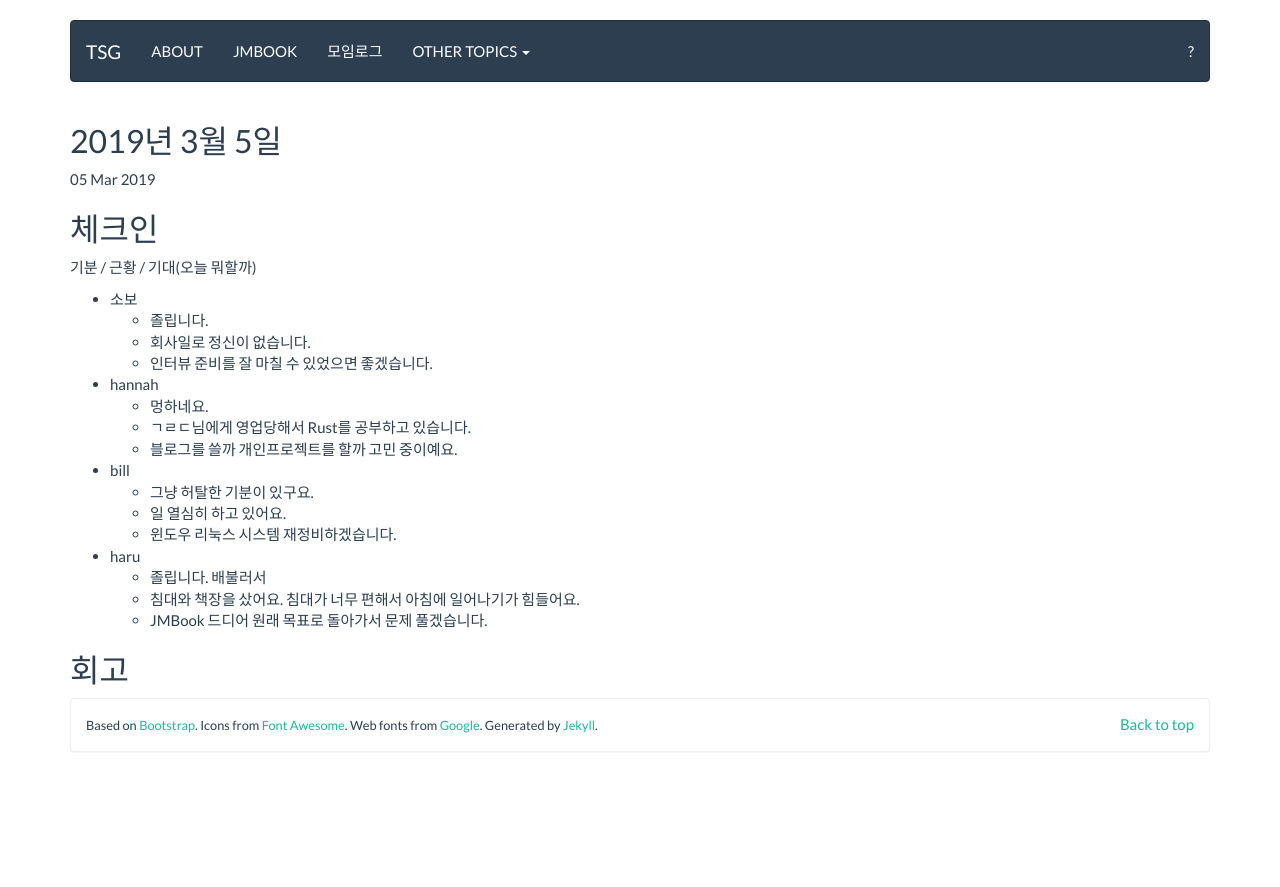
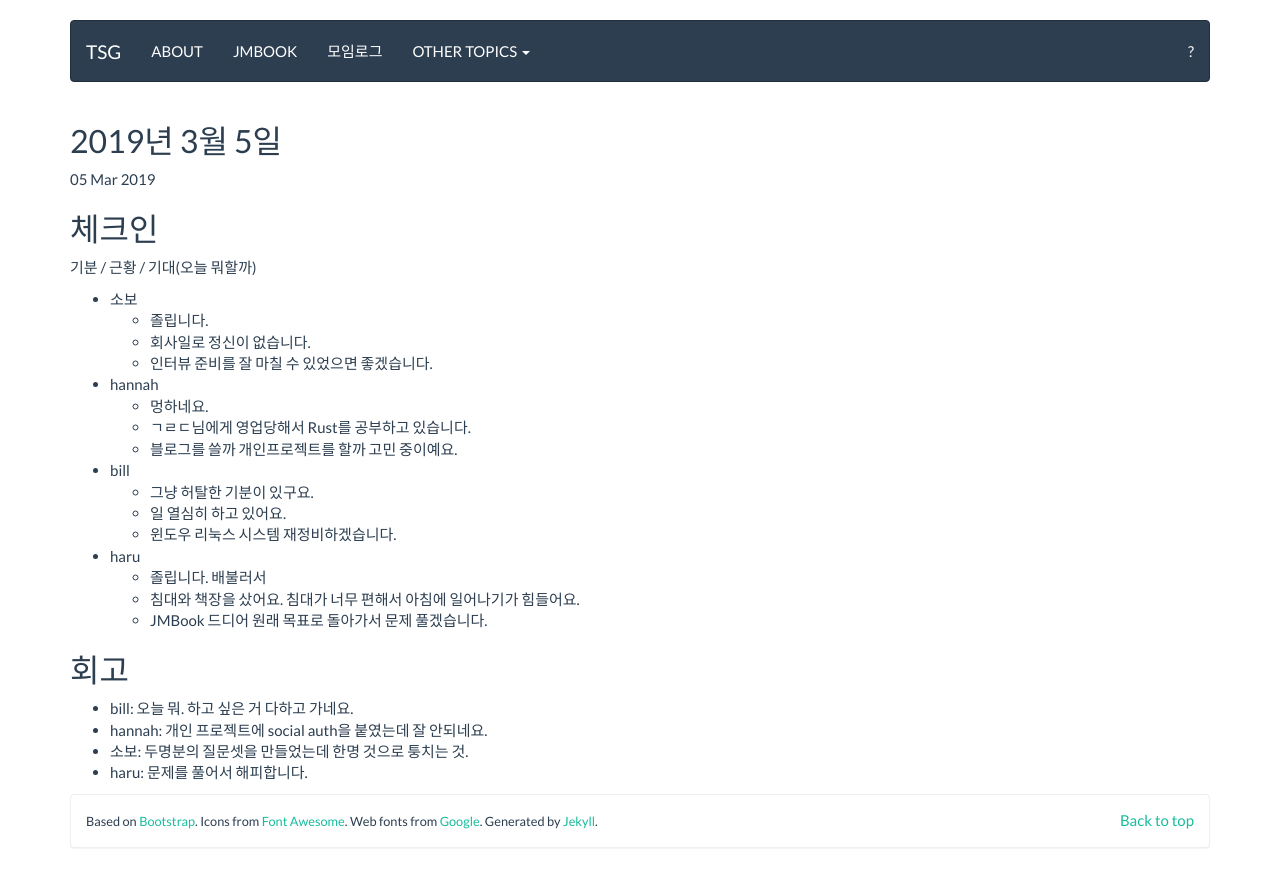
Before and after one commit to tuestudy/tuestudy.github.io, a Jekyll site: the page built from _posts/2019-03-05-meeting.markdown, in a window 1280 px wide. Shown: the top 887 px of the page. Built offline with Jekyll 4.4.1, drawn with Linux system fonts in a browser that asks for light colours.

Commit message:
2019/03/05 회고

```diff
--- a/_posts/2019-03-05-meeting.markdown
+++ b/_posts/2019-03-05-meeting.markdown
@@ -28,3 +28,8 @@
   * JMBook 드디어 원래 목표로 돌아가서 문제 풀겠습니다.
 
 ## 회고
+
+* bill: 오늘 뭐. 하고 싶은 거 다하고 가네요.
+* hannah: 개인 프로젝트에 social auth을 붙였는데 잘 안되네요.
+* 소보: 두명분의 질문셋을 만들었는데 한명 것으로 퉁치는 것.
+* haru: 문제를 풀어서 해피합니다.
```
